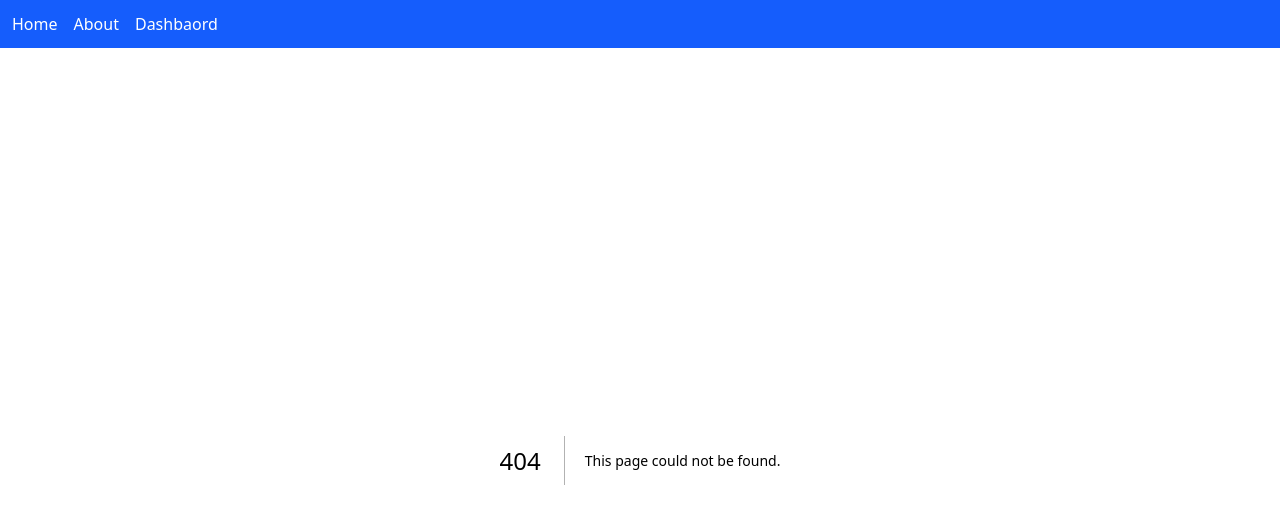
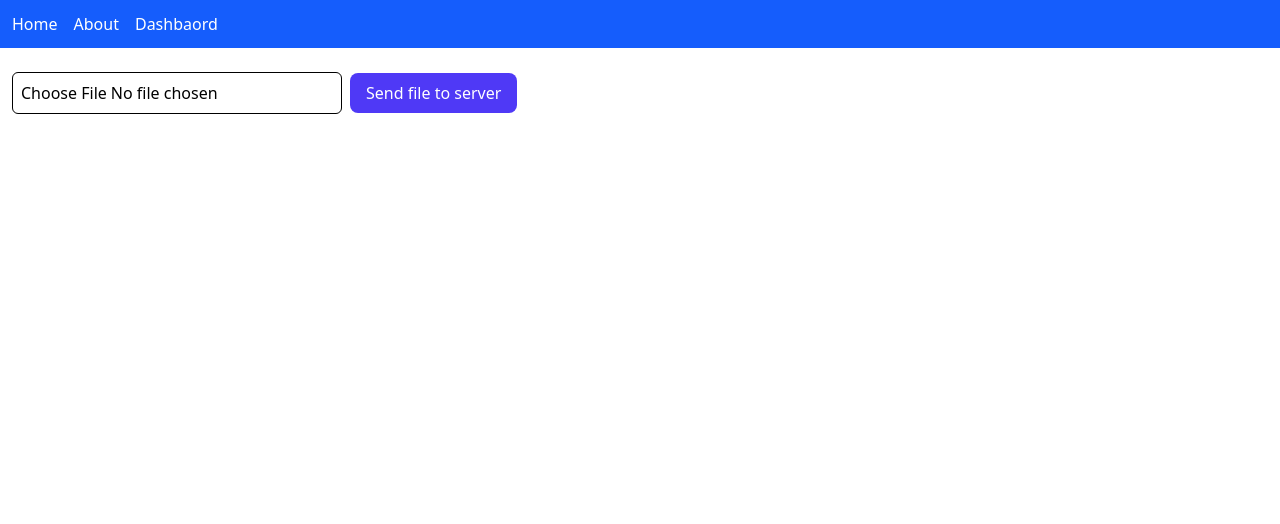
Before and after one commit to FactNJS1014/my-app, a Next.js app: page /upload in a window 1280 px wide. Before the commit this address had no page. Shown: the top 524 px of the page. Built offline with nearby package versions, Linux system fonts and the light colour scheme.

Commit message:
upload file

```diff
--- /dev/null
+++ b/app/authorization/page.tsx
@@ -0,0 +1,29 @@
+"use client";
+
+import axios from "axios";
+
+export default function Authorization() {
+  const sendToken = async () => {
+    const token = "asdd";
+    const headers = {
+      Authorization: "Bearer " + token,
+    };
+    const payload = {
+      id: 100,
+      name: "java",
+      price: 900,
+    };
+
+    const url = "http://localhost:3000/api/products";
+    const response = await axios.post(url, payload, { headers });
+    console.log(response);
+  };
+
+  return (
+    <div>
+      <button onClick={sendToken} className="button">
+        Send Token
+      </button>
+    </div>
+  );
+}
--- /dev/null
+++ b/app/http/page.tsx
@@ -0,0 +1,49 @@
+'use client'
+import axios from "axios"
+
+export default function Http(){
+    const url = 'http://localhost:3001'
+    const payload = {
+        id: 100,
+        name: 'java',
+        price: 1000
+    }
+    const doGet = async () => {
+        const response = await axios.get(url)
+        console.log(response.data)
+
+    }
+    const doPost = async () => {
+        const response = await axios.post(url, payload)
+        console.log(response.data)
+
+    }
+
+    const doPut = async () => {
+        const response = await axios.put(url + '/100', payload)
+        console.log(response.data)
+
+    }
+
+    const doDelete = async () => {
+        const response = await axios.delete(url + '/100')
+        console.log(response.data)
+
+    }
+
+    return(
+        <div className="p-6">
+            <button onClick={doGet} className="button">Get</button>
+            <button onClick={doPost} className="button ms-2">Post</button>
+            <button onClick={doPut} className="button ms-2">Put</button>
+            <button onClick={doDelete} className="button ms-2">Delete</button>
+
+        </div>
+    )
+
+
+
+
+
+
+}
--- /dev/null
+++ b/app/upload/page.tsx
@@ -0,0 +1,56 @@
+"use client";
+
+import axios from "axios";
+import { ChangeEvent, FormEvent, useState } from "react";
+
+export default function UploadFile() {
+  const [file, setFile] = useState<File | null>(null);
+  const [message, setMessage] = useState<string>("");
+
+  const handleFileChange = (e: ChangeEvent<HTMLInputElement>) => {
+    const selectedFile: File | null = e.target.files?.[0] ?? null;
+    setFile(selectedFile);
+  };
+
+  const uploader = async (e: FormEvent<HTMLFormElement>) => {
+    e.preventDefault();
+    if (!file) return alert("No file selected");
+
+    const allowedTypes = ["image/png", "image/jpeg", "image/jpg"];
+    if (!allowedTypes.includes(file.type)) return alert("Invalid file type");
+    const formData = new FormData();
+    formData.append("file", file);
+
+    try {
+      const url = "http://localhost:8080/upload";
+      const response = await axios.post<{ message: string }>(url, formData);
+
+      if (response.status === 200) {
+        setMessage(response.data.message);
+      }
+    } catch (error: unknown) {
+      if (error instanceof Error) {
+        setMessage(error.message);
+      } else {
+        setMessage("Something went wrong");
+      }
+    }
+  };
+  return (
+    <div className="p-3">
+      <form action="" onSubmit={uploader}>
+        <input
+          type="file"
+          className="border p-2 rounded-md mr-2"
+          onChange={handleFileChange}
+          accept="image/png,image/jpg"
+        />
+        <button className="button" type="submit">
+          Send file to server
+        </button>
+
+        {message && <p>{message}</p>}
+      </form>
+    </div>
+  );
+}
```
Also changed, not shown: package.json (+7 -6 lines), 1 other file (tests, documents, lock files or other folders).
